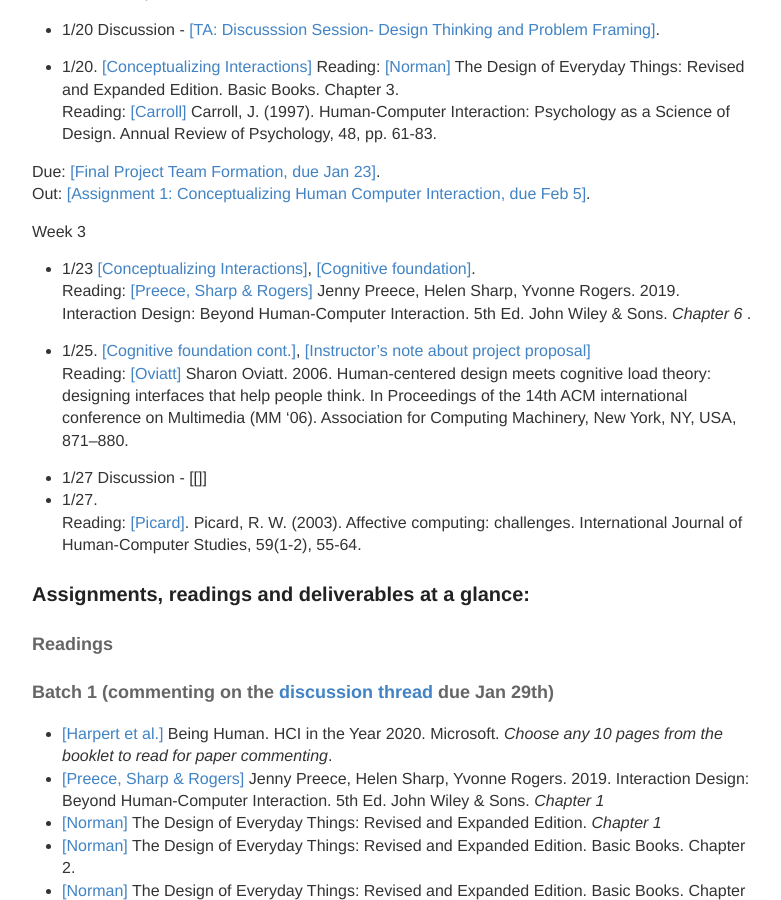
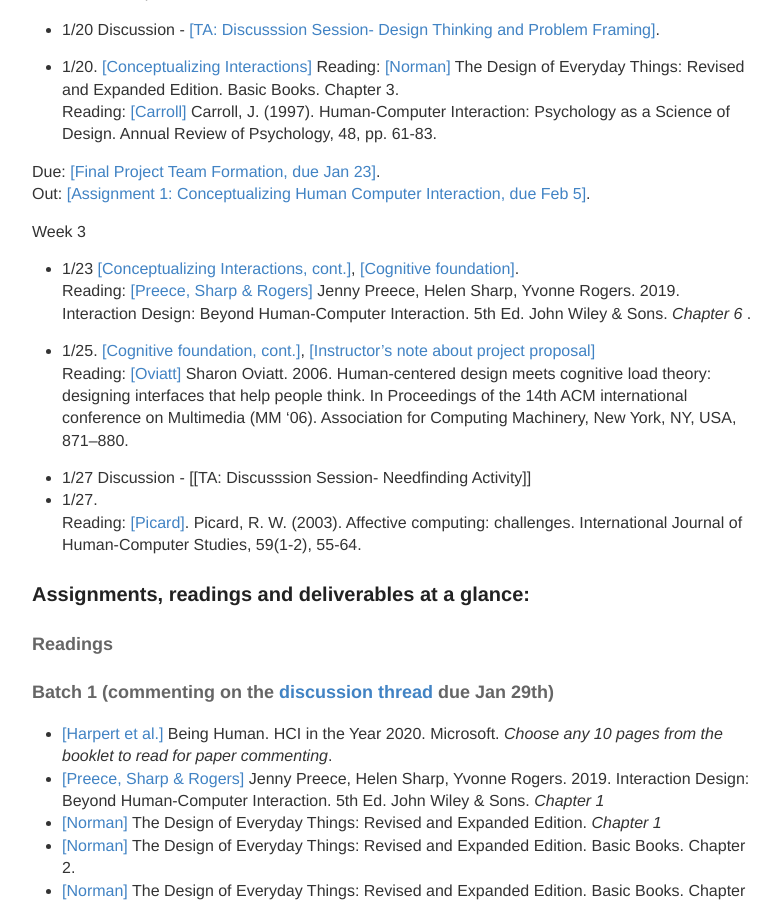
Before and after one commit to hciwang/hciwang.github.io, a Jekyll site: the page built from _posts/2022-1-1-lectures.md, in a window 1280 px wide and 900 px high, scrolled down 821 px. Shown: the whole window, without its empty margins (248-1029 px from the left). Built offline with Jekyll 4.4.1, drawn with Linux system fonts in a browser that asks for light colours.

Commit message:
Update 2022-1-1-lectures.md

```diff
--- a/_posts/2022-1-1-lectures.md
+++ b/_posts/2022-1-1-lectures.md
@@ -36,13 +36,13 @@
 Out: [[Assignment 1: Conceptualizing Human Computer Interaction, due Feb 5]](https://canvas.ucdavis.edu/courses/747452/assignments/1010532).
 
 Week 3
-- 1/23 [[Conceptualizing Interactions]](https://canvas.ucdavis.edu/courses/747452/files/folder/Lecture%20slides?preview=19107085), [[Cognitive foundation]]().
+- 1/23 [[Conceptualizing Interactions, cont.]](https://canvas.ucdavis.edu/courses/747452/files/folder/Lecture%20slides?preview=19107085), [[Cognitive foundation]](https://canvas.ucdavis.edu/courses/747452/files/folder/Lecture%20slides?preview=19162176).
 Reading: [[Preece, Sharp & Rogers]](http://www.id-book.com/) Jenny Preece, Helen Sharp, Yvonne Rogers. 2019. Interaction Design: Beyond Human-Computer Interaction. 5th Ed. John Wiley & Sons.   *Chapter 6* .
 
-- 1/25. [[Cognitive foundation cont.]](), [[Instructor's note about project proposal]]()
+- 1/25. [[Cognitive foundation, cont.]](https://canvas.ucdavis.edu/courses/747452/files/folder/Lecture%20slides?preview=19162176), [[Instructor's note about project proposal]]()
 Reading: [[Oviatt]](https://canvas.ucdavis.edu/courses/747452/files/folder/Misc%20files?preview=19161668) Sharon Oviatt. 2006. Human-centered design meets cognitive load theory: designing interfaces that help people think. In Proceedings of the 14th ACM international conference on Multimedia (MM '06). Association for Computing Machinery, New York, NY, USA, 871–880.
 
-- 1/27 Discussion - [[]]
+- 1/27 Discussion - [[TA: Discusssion Session- Needfinding Activity]]
 - 1/27.
 Reading: [[Picard]](https://canvas.ucdavis.edu/courses/747452/files/folder/Misc%20files?preview=19161740). Picard, R. W. (2003). Affective computing: challenges. International Journal of Human-Computer Studies, 59(1-2), 55-64.
 
```
